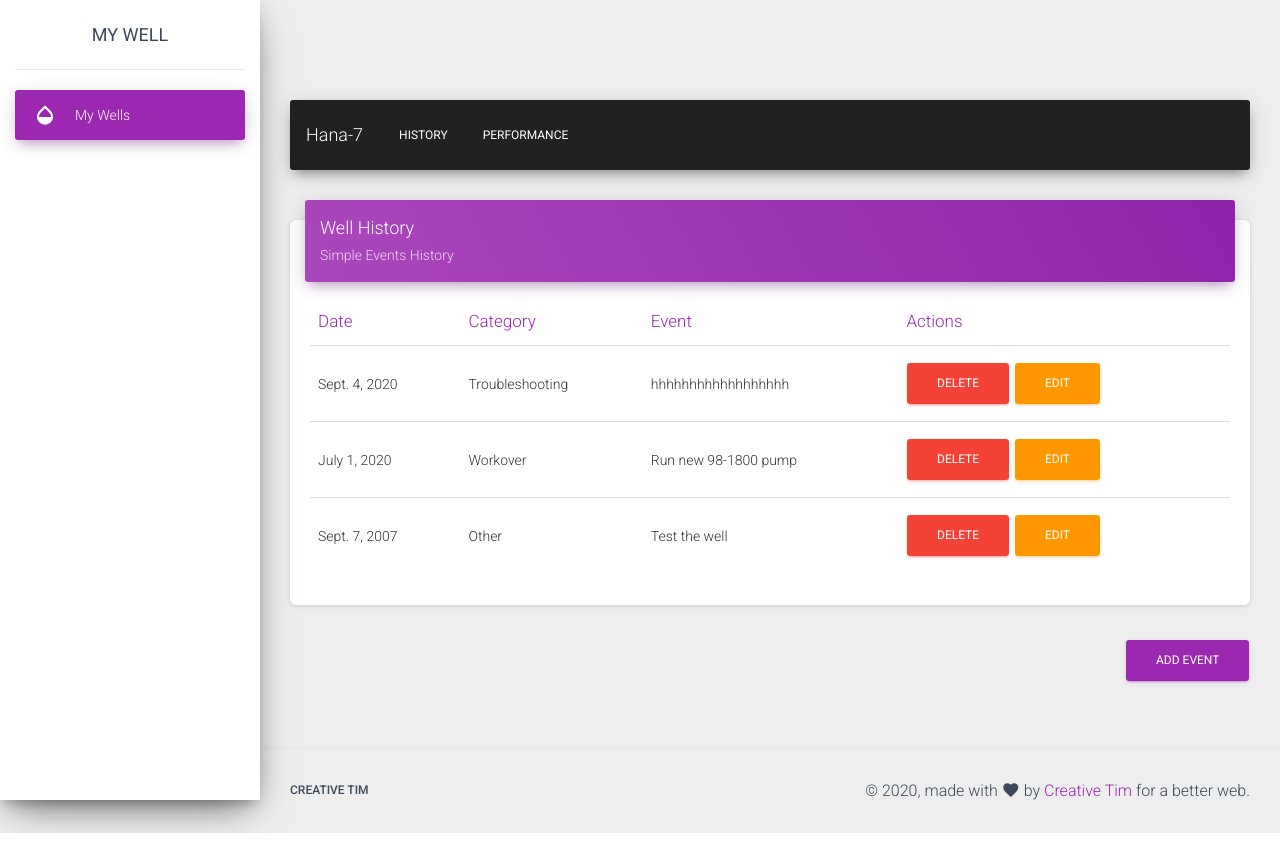
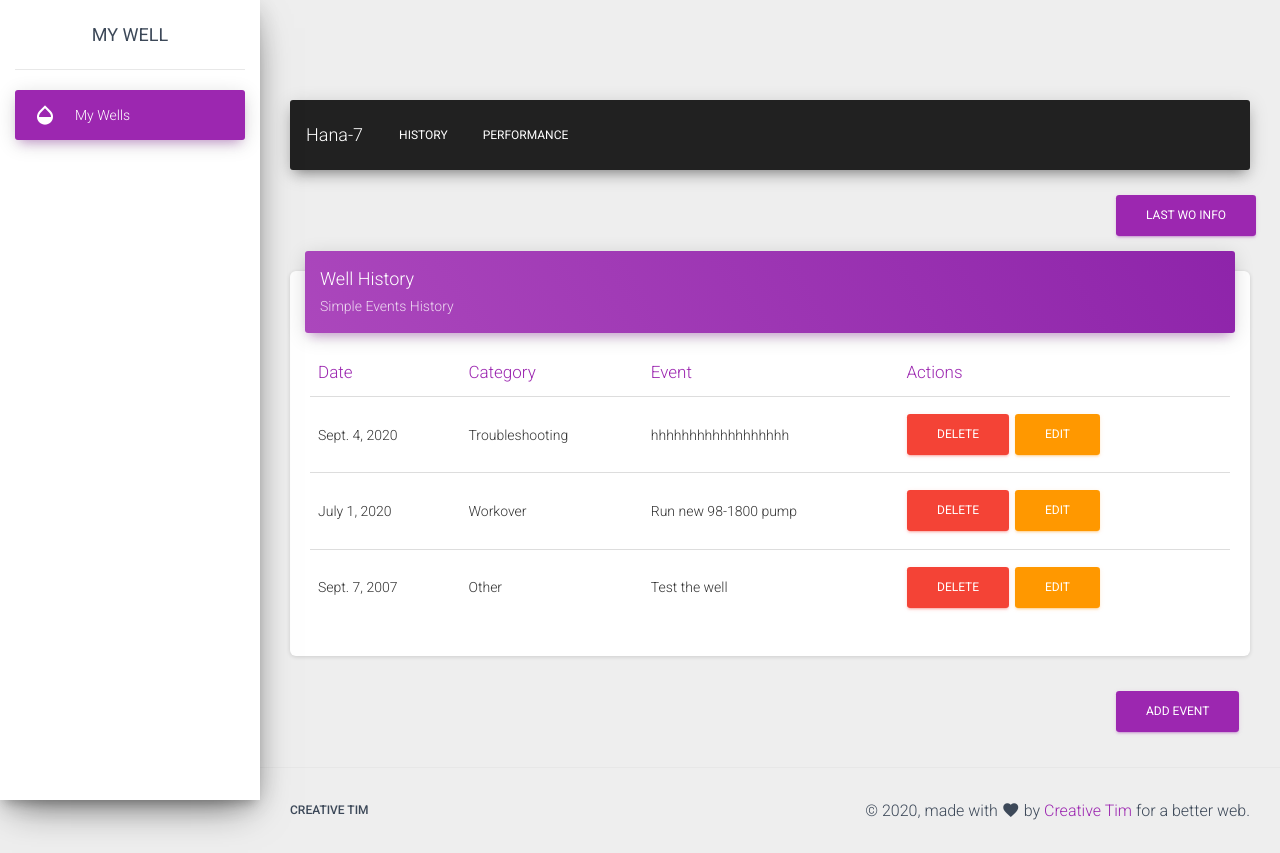
Before and after one commit to Mabubakr86/MyWell, a Django app: page /well-history/6 in a window 1280 px wide. Run offline with Django 3.2, Linux system fonts and the light colour scheme; data comes from the database, SQL or seed files in the repository; some libraries are stand-ins or nearby versions.

Commit message:
adding last WO modal

```diff
--- a/templates/well_history.html
+++ b/templates/well_history.html
@@ -4,44 +4,35 @@
 {% block content %}
 {% load widget_tweaks %}
 {% include 'base_well.html' %}
-<!-- <div class="row">
-  <div class="col-md-12">
-    <div class="card">
-      <div class="card-header card-header-primary">
-        <h4 class="card-title">Add Event</h4>
-        <p class="card-category">Add record to well history</p>
+<div class="row">
+  <div class="col-md-10">
   </div>
-      <div class="card-body">
-        <form method="POST", action="">
-          {% csrf_token %}
-          <div class="row">
-            <div class="col-md-6">
-              <div class="form-group">
-                <label class="bmd-label-floating">Date</label>
-                {% render_field form.date class="form-control" placeholder="yyyy-mm-dd" %}
+  <div class="col-md-2">
+    <!-- Button trigger modal -->
+    <button type="button" class="btn btn-primary" data-toggle="modal" data-target="#exampleModal">
+    LAst Wo Info
+    </button>
+    <!-- Modal -->
+    <div class="modal fade" id="exampleModal" tabindex="-1" role="dialog" aria-labelledby="exampleModalLabel" aria-hidden="true">
+      <div class="modal-dialog" role="document">
+        <div class="modal-content">
+          <div class="modal-header">
+            <h5 class="modal-title" id="exampleModalLabel">last Wo Info</h5>
+            <button type="button" class="close" data-dismiss="modal" aria-label="Close">
+            <span aria-hidden="true">&times;</span>
+            </button>
           </div>
-            </div>
-            <div class="col-md-6">
-              <div class="form-group">
-                <label class="bmd-label-floating">Category</label>
-                {% render_field form.category class="form-control"  %}
+          <div class="modal-body">
+            <ul>
+              <li ><span style="font-weight:bold;">Date:</span> {{last_wo.date}}</li>
+              <li ><span style="font-weight:bold;">Operations::</span> {{last_wo.event}}</li>
+            </ul>
           </div>
         </div>
       </div>
-          <div class="row">
-            <div class="col-md-12">
-              <div class="form-group">
-                <label class="bmd-label-floating">Event</label>
-                {% render_field form.event class="form-control"  %}
     </div>
   </div>
 </div>
-          <input type="submit" value="Add"  class="btn btn-primary pull-right">
-        </form>
-      </div>
-    </div>
-  </div>
-</div> -->
 <div class="row">
   <div class="col-md-12">
     <div class="card">
@@ -81,7 +72,6 @@
     </div>
   </div>
 </div>
-</div>
 <div class="row">
   <div class="col-md-10">
   </div>
@@ -89,4 +79,5 @@
     <a href="{% url 'tracker:add_event' well.id %}"><button type="button" class="btn btn-primary">Add Event</button>
     </a>
   </div>
+</div>
 {% endblock %}
--- a/tracker/views.py
+++ b/tracker/views.py
@@ -22,9 +22,12 @@ def well_info(request,id):
 def well_history(request,id):
     well = Well.objects.get(id=id)
     events = Event.objects.filter(well=well)
+    last_wo = events.filter(category='Workover').last()
     context = {
             'events':events,
-            'well':well
+            'well':well,
+            'last_wo': last_wo,
+
     }
     return render(request, 'well_history.html', context=context)
 
@@ -42,7 +45,7 @@ def add_event(request,id):
         form = EventForm()
     context = {
             'form':form,
-            'well':well
+            'well':well,
     }
     return render(request, 'well_add_event.html', context=context)
 
@@ -98,8 +101,6 @@ def add_field(request):
 
 
 def show_map(request):
-    # loc = (40.730610, -73.935242)
-    loc = (37.7510, -97.8220)
     loc_2 = (30.033333, 31.233334)
     my_map = folium.Map(width=300, height=400, location=loc_2)
     my_map = my_map._repr_html_()
```
Lines whose indentation alone changed are shown as unchanged.
